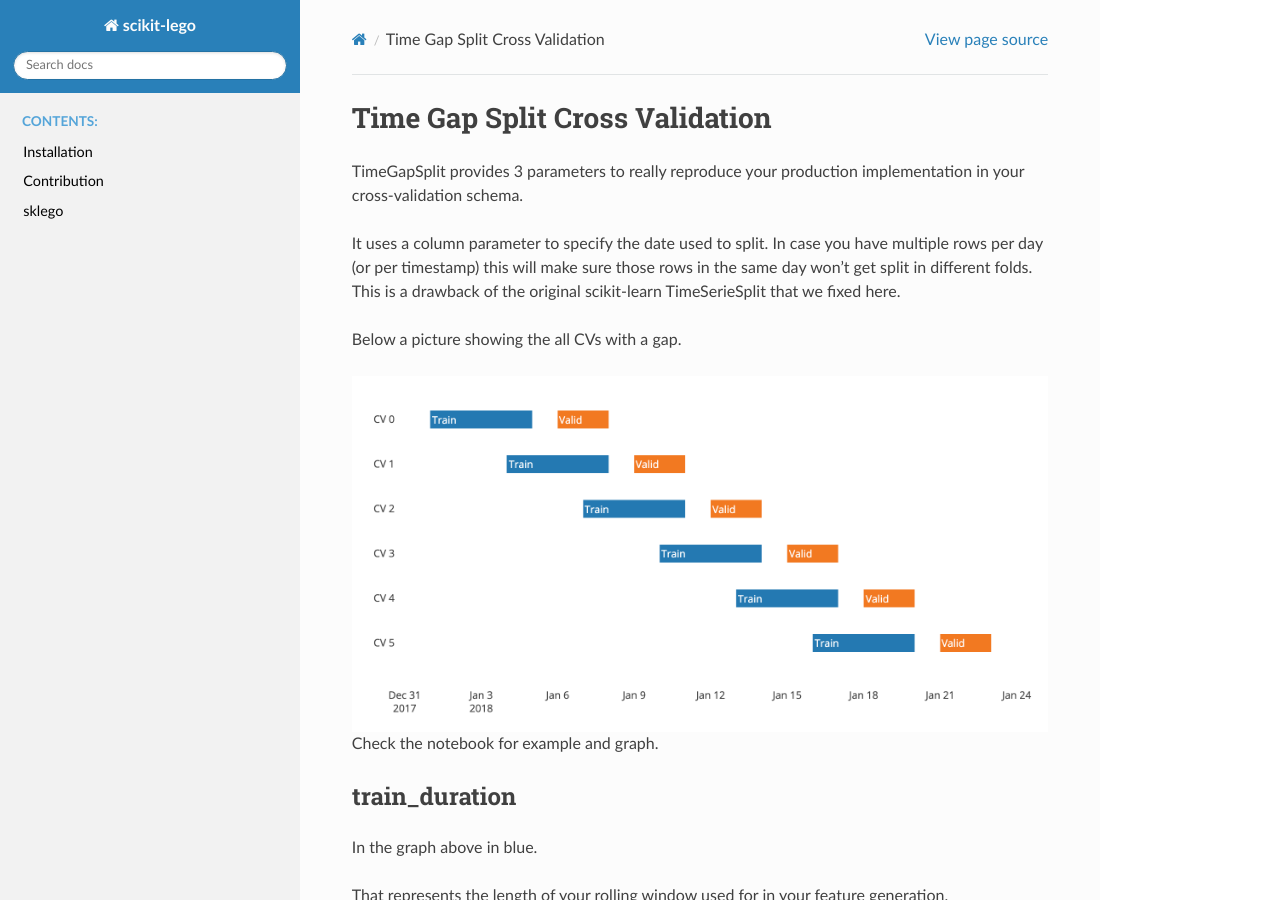
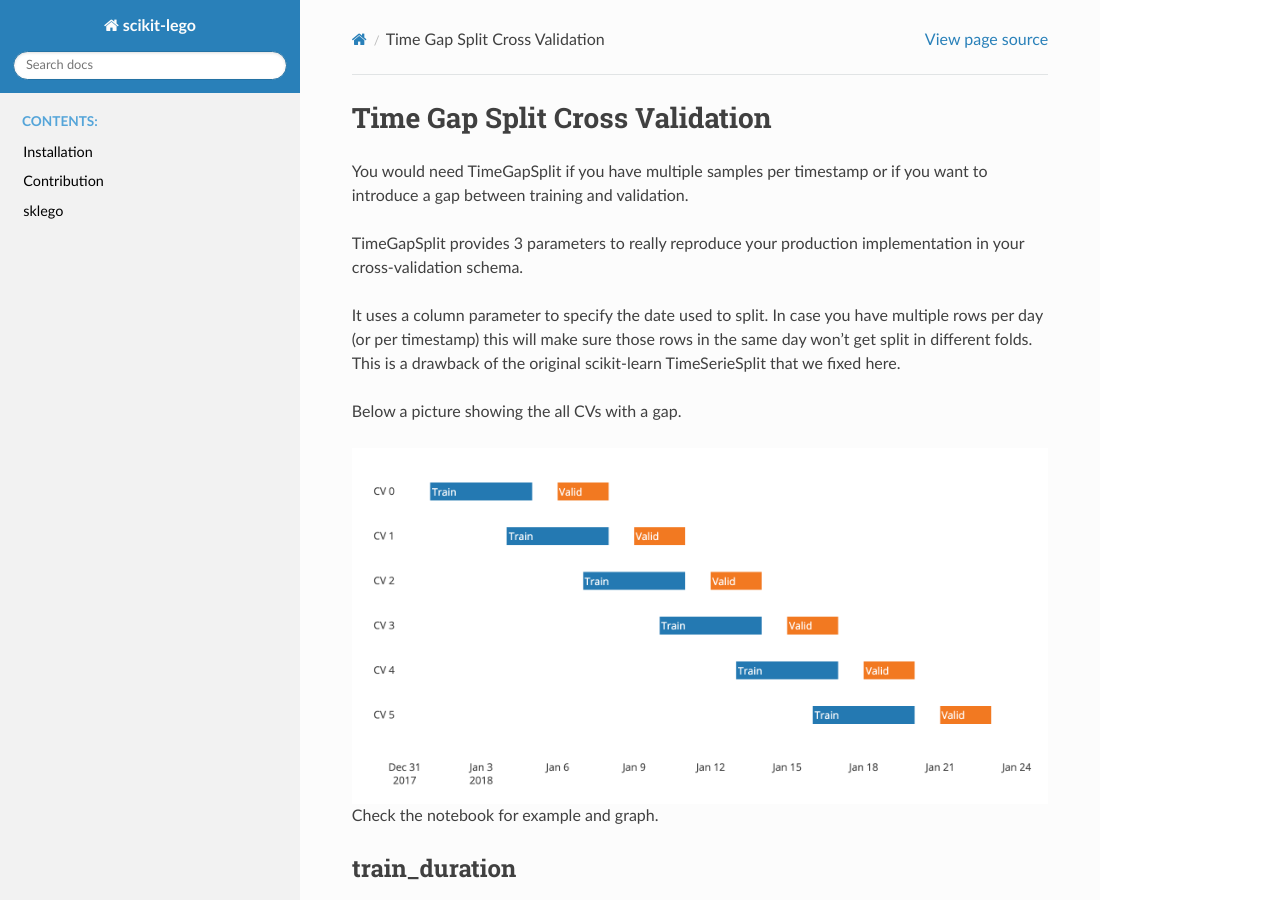
Before and after one commit to koaning/scikit-lego, a Sphinx documentation site: the page built from doc/cross_validation.rst, in a window 1280 px wide and 900 px high. Built offline with Sphinx 7.4.7 and the Read the Docs theme 2.0.0, drawn with Linux system fonts in a browser that asks for light colours.

Commit message:
add the reason why to use TimeGapSplit

```diff
--- a/doc/cross_validation.rst
+++ b/doc/cross_validation.rst
@@ -1,5 +1,7 @@
 Time Gap Split Cross Validation
 ===============================
+
+You would need TimeGapSplit if you have multiple samples per timestamp or if you want to introduce a gap between training and validation.
 
 TimeGapSplit provides 3 parameters to really reproduce your production implementation in your cross-validation schema.
 
```
